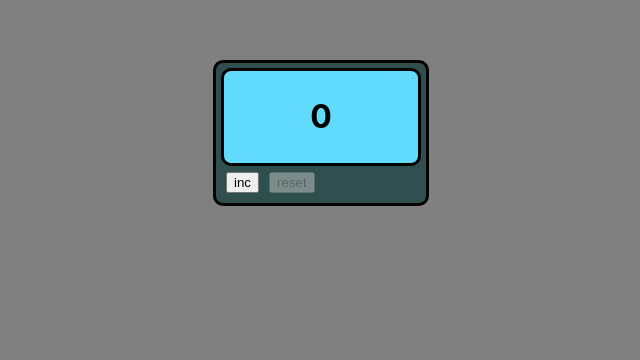
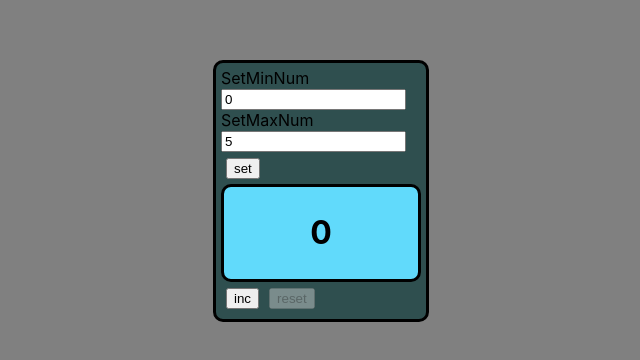
Before and after one commit to andreypats/exam_monday, a React (Create React App) app: page / in a window 1280 px wide. Shown: the part 180-540 px from the top of the page, without its empty margins (327-967 px from the left). Built offline with nearby package versions, Linux system fonts and the light colour scheme.

Commit message:
Add SetterMinMax to counter

```diff
--- a/src/App.tsx
+++ b/src/App.tsx
@@ -1,23 +1,26 @@
-import React, {useEffect, useState} from 'react';
+import React, {ChangeEvent, useEffect, useState} from 'react';
 import './App.css';
 import {Button} from "./components/button/Button";
 import {Counter} from "./components/counter/Counter";
+import {SetterMinMax} from "./components/setMinMax/SetMinMax";
+
+
 
 function App() {
 
-    const maxNum = 5
-    const minNum = 0
-
+    const [minNum, setMinNum] = useState<number>(0)
+    const [maxNum, setMaxNum] = useState<number>(5)
     const [num, setNum] = useState<number>(minNum)
 
-    // useEffect(() => {
-    //     let numAsString = localStorage.getItem('localStorageNum')
-    //     if (numAsString) {
-    //         let newNum = JSON.parse(numAsString)
-    //         setNum(newNum)
-    //         console.log('useEffectGetItem')
-    //     }
-    // },[])
+
+    useEffect(() => {
+        let numAsString = localStorage.getItem('localStorageNum')
+        if (numAsString) {
+            let newNum = JSON.parse(numAsString)
+            setNum(newNum)
+            console.log('useEffectGetItem')
+        }
+    },[])
 
     useEffect(() => {
         localStorage.setItem('localStorageNum', JSON.stringify(num))
@@ -40,6 +43,16 @@ function App() {
     const onclickHandlerReset = () => {
         setNum(minNum)
         console.log('onclickHandlerReset')
+    }
+
+    const onchangeMinInputHandler = (event: ChangeEvent<HTMLInputElement>) => {
+        setMinNum(Number(event.currentTarget.value))
+        console.log('onchangeMinInputHandler')
+    }
+
+    const onchangeMaxInputHandler = (event: ChangeEvent<HTMLInputElement>) => {
+        setMaxNum(Number(event.currentTarget.value))
+        console.log('onchangeMaxInputHandler')
     }
 
     // const setToLocalStorage = () => {
@@ -70,9 +83,17 @@ function App() {
 
     return (
         <div className="App">
-            <Counter num={num} maxNum={maxNum}/>
-            <Button name={'inc'} callBack={onclickHandlerInc} disabled={disabledInc}/>
-            <Button name={'reset'} callBack={onclickHandlerReset} disabled={disabledReset}/>
+            <div>
+                <SetterMinMax name={'SetMinNum'} minNum={minNum} callBack={onchangeMinInputHandler}/>
+                <SetterMinMax name={'SetMaxNum'} maxNum={maxNum} callBack={onchangeMaxInputHandler}/>
+                <Button name={'set'} callBack={onclickHandlerInc}/>
+            </div>
+            <div>
+                <Counter num={num} maxNum={maxNum}/>
+                <Button name={'inc'} callBack={onclickHandlerInc} disabled={disabledInc}/>
+                <Button name={'reset'} callBack={onclickHandlerReset} disabled={disabledReset}/>
+            </div>
+
             {/*<Button name={'setToLocalStorage'} callBack={setToLocalStorage}/>*/}
             {/*<Button name={'getFromLocalStorage'} callBack={getFromLocalStorage}/>*/}
             {/*<Button name={'clearLocalStorage'} callBack={clearLocalStorage}/>*/}
@@ -82,5 +103,3 @@ function App() {
 }
 
 export default App;
-
-//7:50
--- /dev/null
+++ b/src/components/setMinMax/SetMinMax.tsx
@@ -0,0 +1,21 @@
+import React, {ChangeEvent} from "react";
+
+
+type SetterMinMaxPropsType = {
+    name: string
+    minNum?: number
+    maxNum?: number
+    callBack: (event: ChangeEvent<HTMLInputElement>)=>void
+}
+
+export const SetterMinMax = (props: SetterMinMaxPropsType) => {
+
+    return (
+        <div>
+            <div>
+                {props.name}
+                <input type="number" value={props.maxNum ? props.maxNum : props.minNum} onChange={props.callBack}/>
+            </div>
+        </div>
+)
+}
--- a/src/index.tsx
+++ b/src/index.tsx
@@ -8,9 +8,9 @@ const root = ReactDOM.createRoot(
   document.getElementById('root') as HTMLElement
 );
 root.render(
-  <React.StrictMode>
+  //<React.StrictMode>
     <App />
-  </React.StrictMode>
+  //</React.StrictMode>
 );
 
 // If you want to start measuring performance in your app, pass a function
```
Also changed, not shown: 1 other file (tests, documents, lock files or other folders).
